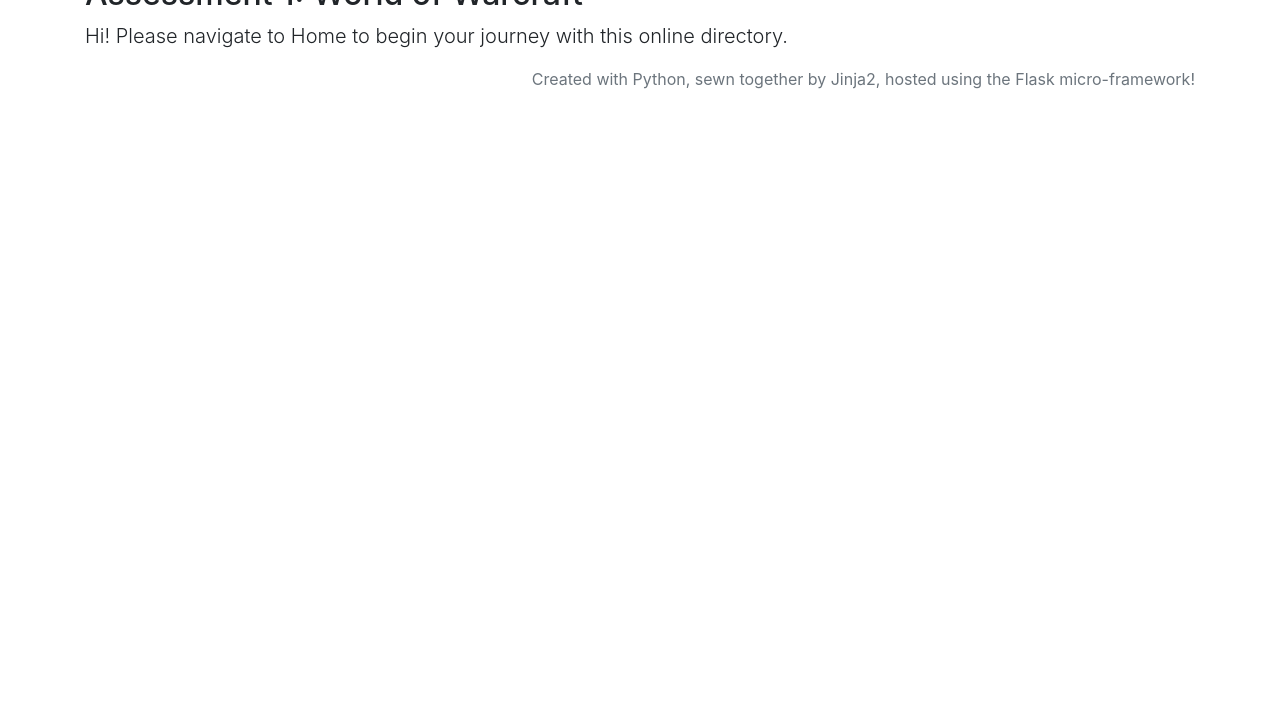
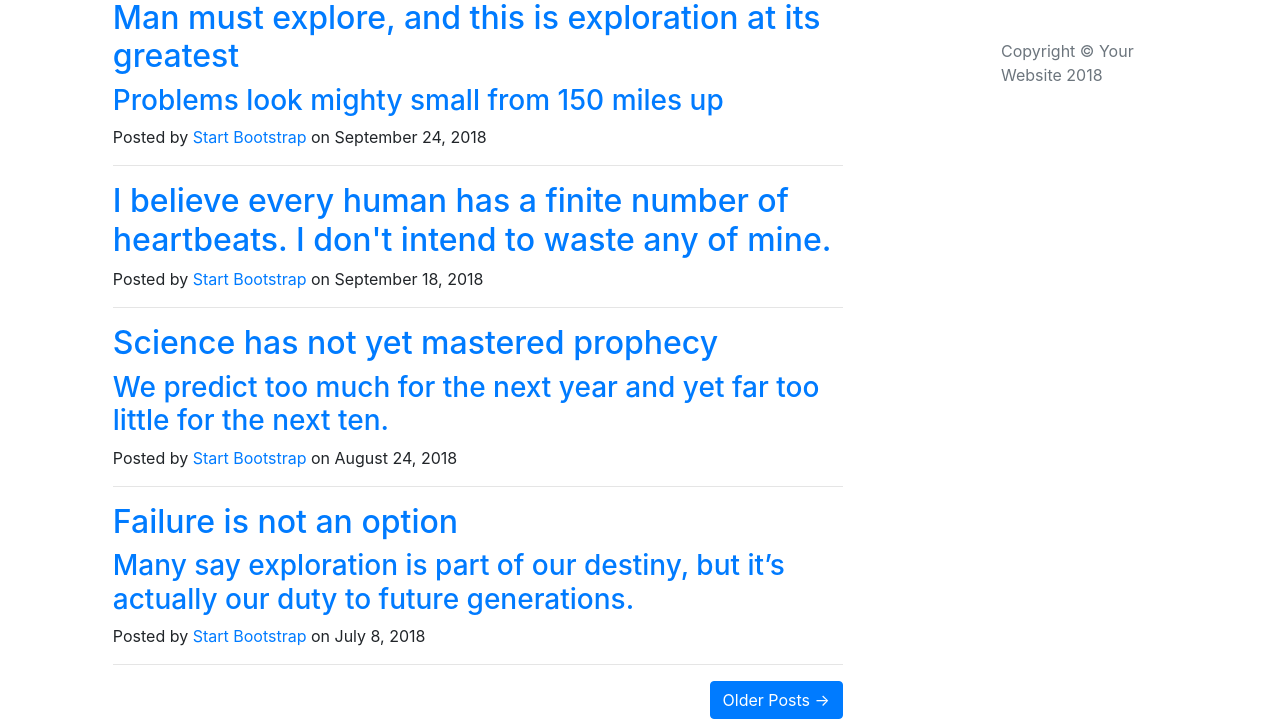
Before and after one commit to nikotrianta/triantafillou_niko_set09103_cw2, a Flask app: page / in a window 1280 px wide. Shown: the part 131-850 px from the top of the page. Before the commit the page ends 220 px from the top, so only its background shows below. Run offline with Flask 2, Linux system fonts and the light colour scheme; some libraries are stand-ins or nearby versions.

Commit message:
testing base webpage

```diff
--- a/source/templates/footer.html
+++ b/source/templates/footer.html
@@ -1,9 +1,40 @@
 {% block content %}
-</div>
-</div>
-<footer class="footer panel-footer">
+<hr>
+
+<!-- Footer -->
+<footer>
     <div class="container">
-        <p class="text-muted text-right">Created with Python, sewn together by Jinja2, hosted using the Flask micro-framework!</p>
+        <div class="row">
+            <div class="col-lg-8 col-md-10 mx-auto">
+                <ul class="list-inline text-center">
+                    <li class="list-inline-item">
+                        <a href="#">
+                            <span class="fa-stack fa-lg">
+                    <i class="fas fa-circle fa-stack-2x"></i>
+                    <i class="fab fa-twitter fa-stack-1x fa-inverse"></i>
+                  </span>
+                        </a>
+                    </li>
+                    <li class="list-inline-item">
+                        <a href="#">
+                            <span class="fa-stack fa-lg">
+                    <i class="fas fa-circle fa-stack-2x"></i>
+                    <i class="fab fa-facebook-f fa-stack-1x fa-inverse"></i>
+                  </span>
+                        </a>
+                    </li>
+                    <li class="list-inline-item">
+                        <a href="#">
+                            <span class="fa-stack fa-lg">
+                    <i class="fas fa-circle fa-stack-2x"></i>
+                    <i class="fab fa-github fa-stack-1x fa-inverse"></i>
+                  </span>
+                        </a>
+                    </li>
+                </ul>
+                <p class="copyright text-muted">Copyright &copy; Your Website 2018</p>
+            </div>
+        </div>
     </div>
 </footer>
 <script src="https://ajax.googleapis.com/ajax/libs/jquery/1.11.3/jquery.min.js"></script>
--- a/source/templates/header.html
+++ b/source/templates/header.html
@@ -12,38 +12,48 @@
 </head>
 
 <body>
-    <header>
-        <nav class="navbar navbar-expand-md navbar-dark fixed-top bg-dark">
-            <a class="navbar-brand" href="#">AWT Assessment 1</a>
-            <button class="navbar-toggler" type="button" data-toggle="collapse" data-target="#navbarCollapse" aria-controls="navbarCollapse" aria-expanded="false" aria-label="Toggle navigation">
-          <span class="navbar-toggler-icon"></span>
+    <nav class="navbar navbar-expand-lg navbar-light fixed-top" id="mainNav">
+        <div class="container">
+            <a class="navbar-brand" href="index.html">Assessment 2</a>
+            <button class="navbar-toggler navbar-toggler-right" type="button" data-toggle="collapse" data-target="#navbarResponsive" aria-controls="navbarResponsive" aria-expanded="false" aria-label="Toggle navigation">
+          Menu
+          <i class="fas fa-bars"></i>
         </button>
-            <div class="collapse navbar-collapse" id="navbarCollapse">
-                <ul class="navbar-nav mr-auto">
+            <div class="collapse navbar-collapse" id="navbarResponsive">
+                <ul class="navbar-nav ml-auto">
                     <li class="nav-item">
-                        <a class="nav-link" href="/home">Home</a>
+                        <a class="nav-link" href="index.html">Home</a>
                     </li>
                     <li class="nav-item">
-                        <a class="nav-link" href="/experience">Experience</a>
+                        <a class="nav-link" href="about.html">About</a>
                     </li>
-                    <li class="nav-item dropdown">
-                        <a class="nav-link dropdown-toggle" href="#" id="navbarDropdownMenuLink" role="button" data-toggle="dropdown" aria-haspopup="true" aria-expanded="false">
-          Compendium
-        </a>
-                        <div class="dropdown-menu" aria-labelledby="navbarDropdownMenuLink">
-                            <a class="dropdown-item" href="/raiding">Raiding</a>
-                            <a class="dropdown-item" href="/dungeons">Dungeons</a>
-                            <a class="dropdown-item" href="/factions">Factions</a>
-                            <a class="dropdown-item" href="/races">Races</a>
-                            <a class="dropdown-item" href="/classes">Classes</a>
-                        </div>
+                    <li class="nav-item">
+                        <a class="nav-link" href="post.html">Sample Post</a>
+                    </li>
+                    <li class="nav-item">
+                        <a class="nav-link" href="contact.html">Contact</a>
                     </li>
                 </ul>
             </div>
-        </nav>
+        </div>
+    </nav>
+
+    <!-- Page Header -->
+    <header class="masthead" style="background-image: url('img/home-bg.jpg')">
+        <div class="overlay"></div>
+        <div class="container">
+            <div class="row">
+                <div class="col-lg-8 col-md-10 mx-auto">
+                    <div class="site-heading">
+                        <h1>Clean Blog</h1>
+                        <span class="subheading">A Blog Theme by Start Bootstrap</span>
+                    </div>
+                </div>
+            </div>
+        </div>
     </header>
 
-    <div class="container-fluid">
+    <div class="container">
         <div class="row">
 
             {% endblock %}
--- a/source/templates/index.html
+++ b/source/templates/index.html
@@ -1,11 +1,59 @@
 {% include "header.html" %}
 
-<div class="container">
-    {% block content %}
-    <h1>Welcome, Champion</h1>
-    <h2>Assessment 1: World of Warcraft</h2>
-    <p class="lead">Hi! Please navigate to Home to begin your journey with this online directory.</p>
-    {% endblock %}
+<div class="col-lg-8 col-md-10 mx-auto">
+    <div class="post-preview">
+        <a href="post.html">
+            <h2 class="post-title">
+                Man must explore, and this is exploration at its greatest
+            </h2>
+            <h3 class="post-subtitle">
+                Problems look mighty small from 150 miles up
+            </h3>
+        </a>
+        <p class="post-meta">Posted by
+            <a href="#">Start Bootstrap</a> on September 24, 2018</p>
+    </div>
+    <hr>
+    <div class="post-preview">
+        <a href="post.html">
+            <h2 class="post-title">
+                I believe every human has a finite number of heartbeats. I don't intend to waste any of mine.
+            </h2>
+        </a>
+        <p class="post-meta">Posted by
+            <a href="#">Start Bootstrap</a> on September 18, 2018</p>
+    </div>
+    <hr>
+    <div class="post-preview">
+        <a href="post.html">
+            <h2 class="post-title">
+                Science has not yet mastered prophecy
+            </h2>
+            <h3 class="post-subtitle">
+                We predict too much for the next year and yet far too little for the next ten.
+            </h3>
+        </a>
+        <p class="post-meta">Posted by
+            <a href="#">Start Bootstrap</a> on August 24, 2018</p>
+    </div>
+    <hr>
+    <div class="post-preview">
+        <a href="post.html">
+            <h2 class="post-title">
+                Failure is not an option
+            </h2>
+            <h3 class="post-subtitle">
+                Many say exploration is part of our destiny, but it’s actually our duty to future generations.
+            </h3>
+        </a>
+        <p class="post-meta">Posted by
+            <a href="#">Start Bootstrap</a> on July 8, 2018</p>
+    </div>
+    <hr>
+    <!-- Pager -->
+    <div class="clearfix">
+        <a class="btn btn-primary float-right" href="#">Older Posts &rarr;</a>
+    </div>
 </div>
 
 {% include "footer.html" %}
```
